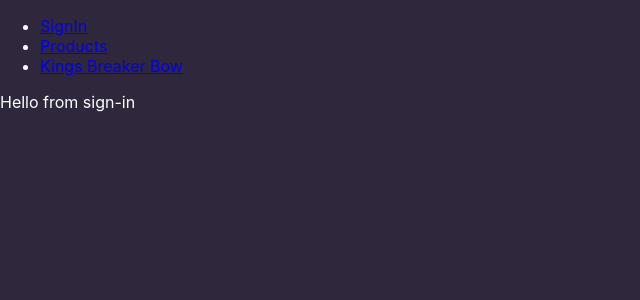
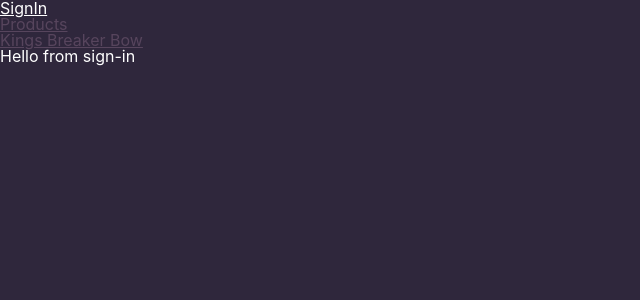
Before and after one commit to FahadHameed89/React-Redux-Router---RPG-Shop-Team-Project, a React (Create React App) app: page / in a window 1280 px wide. Shown: the top 300 px of the page, without its empty margins (0-640 px from the left). Built offline with nearby package versions, Linux system fonts and the light colour scheme.

Commit message:
Add eric meyers css reset & reorganize global styles

```diff
--- a/src/app/App.jsx
+++ b/src/app/App.jsx
@@ -5,7 +5,6 @@ import {
   Link,
   Switch
 } from 'react-router-dom';
-import "./app.css";
 
 import ProductList from '../product/ProductList';
 import Product from '../product/Product';
--- a/src/app/app.css
+++ /dev/null
@@ -1,4 +0,0 @@
-body {
-  background-color: #2F273C;
-  color: #FFF;
-}
--- /dev/null
+++ b/src/app/css/layout.css
@@ -0,0 +1,25 @@
+body {
+  margin: 0;
+  font-family: -apple-system, BlinkMacSystemFont, 'Segoe UI', 'Roboto', 'Oxygen',
+    'Ubuntu', 'Cantarell', 'Fira Sans', 'Droid Sans', 'Helvetica Neue',
+    sans-serif;
+  -webkit-font-smoothing: antialiased;
+  -moz-osx-font-smoothing: grayscale;
+
+  background-color: #2F273C;
+  color: #FFF;
+}
+
+code {
+  font-family: source-code-pro, Menlo, Monaco, Consolas, 'Courier New',
+    monospace;
+}
+
+a:link,
+a:visited {
+  color: #57455D;;
+}
+
+a:hover {
+  color: #FFFFFF;
+}
--- /dev/null
+++ b/src/app/css/preflight.css
@@ -0,0 +1,54 @@
+/* http://meyerweb.com/eric/tools/css/reset/
+   v2.0 | 20110126
+   License: none (public domain)
+*/
+
+html, body, div, span, applet, object, iframe,
+h1, h2, h3, h4, h5, h6, p, blockquote, pre,
+a, abbr, acronym, address, big, cite, code,
+del, dfn, em, img, ins, kbd, q, s, samp,
+small, strike, strong, sub, sup, tt, var,
+b, u, i, center,
+dl, dt, dd, ol, ul, li,
+fieldset, form, label, legend,
+table, caption, tbody, tfoot, thead, tr, th, td,
+article, aside, canvas, details, embed,
+figure, figcaption, footer, header, hgroup,
+menu, nav, output, ruby, section, summary,
+time, mark, audio, video {
+	margin: 0;
+	padding: 0;
+	border: 0;
+	font-size: 100%;
+	font: inherit;
+	vertical-align: baseline;
+}
+/* HTML5 display-role reset for older browsers */
+article, aside, details, figcaption, figure,
+footer, header, hgroup, menu, nav, section {
+	display: block;
+}
+body {
+	line-height: 1;
+}
+ol, ul {
+	list-style: none;
+}
+blockquote, q {
+	quotes: none;
+}
+blockquote:before, blockquote:after,
+q:before, q:after {
+	content: '';
+	content: none;
+}
+table {
+	border-collapse: collapse;
+	border-spacing: 0;
+}
+
+/* ----------------------------------- */
+
+/**
+ * Changes from this point on are by TheAbsoluteZeros
+ */
--- a/src/index.css
+++ b/src/index.css
@@ -1,13 +1,8 @@
-body {
-  margin: 0;
-  font-family: -apple-system, BlinkMacSystemFont, 'Segoe UI', 'Roboto', 'Oxygen',
-    'Ubuntu', 'Cantarell', 'Fira Sans', 'Droid Sans', 'Helvetica Neue',
-    sans-serif;
-  -webkit-font-smoothing: antialiased;
-  -moz-osx-font-smoothing: grayscale;
-}
+/* Google Fonts */
+@import url('https://fonts.googleapis.com/css2?family=Roboto:wght@100;300;400;500;700;900&display=swap');
 
-code {
-  font-family: source-code-pro, Menlo, Monaco, Consolas, 'Courier New',
-    monospace;
-}
+/* Global Resets */
+@import "./app/css/preflight.css";
+
+/* Global Application Styles */
+@import "./app/css/layout.css";
```
